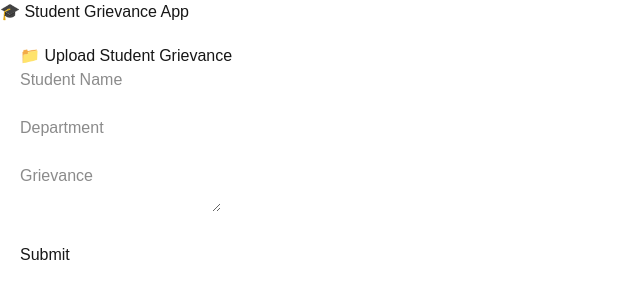
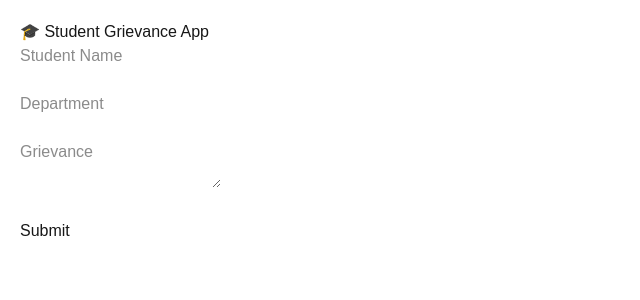
Before and after one commit to akshayaponnusamy/mvp-internship, a Next.js app: page / in a window 1280 px wide. Shown: the top 300 px of the page, without its empty margins (0-640 px from the left). Built offline with nearby package versions, Linux system fonts and the light colour scheme.

Commit message:
done changed

```diff
--- a/src/components/UploadFile.js
+++ b/src/components/UploadFile.js
@@ -15,42 +15,44 @@ export default function UploadFile() {
     }
 
     try {
-      await addDoc(collection(db, "uploads"), {
+      const docRef = await addDoc(collection(db, "uploads"), {
         studentName,
         department,
         grievance,
         timestamp: serverTimestamp()
       });
-      alert("✅ Grievance submitted!");
+      alert("Grievance submitted! ID: " + docRef.id);
       setStudentName('');
       setDepartment('');
       setGrievance('');
     } catch (error) {
-      console.error("❌ Upload error:", error);
-      alert("Upload failed.");
+      console.error("Error uploading:", error);
+      alert("Upload failed: " + error.message);
     }
   };
 
   return (
-    <div style={{ padding: '20px' }}>
-      <h2>📁 Upload Student Grievance</h2>
+    <div>
       <input
         type="text"
         placeholder="Student Name"
         value={studentName}
         onChange={(e) => setStudentName(e.target.value)}
       /><br /><br />
+
       <input
         type="text"
         placeholder="Department"
         value={department}
         onChange={(e) => setDepartment(e.target.value)}
       /><br /><br />
+
       <textarea
         placeholder="Grievance"
         value={grievance}
         onChange={(e) => setGrievance(e.target.value)}
       /><br /><br />
+
       <button onClick={handleSubmit}>Submit</button>
     </div>
   );
--- a/src/firebase/firebase.js
+++ b/src/firebase/firebase.js
@@ -6,7 +6,7 @@ const firebaseConfig = {
   apiKey: "AIzaSyAM52ijcDhrMSuiwCTIMlaAJejSQuS_qqo",
   authDomain: "student-grievance-app.firebaseapp.com",
   projectId: "student-grievance-app",
-  storageBucket: "student-grievance-app.appspot.com",  // ✅ fix this (was incorrect)
+  storageBucket: "student-grievance-app.appspot.com",
   messagingSenderId: "589941445131",
   appId: "1:589941445131:web:a69bf0744c6575b11e6d0e"
 };
--- a/src/pages/index.js
+++ b/src/pages/index.js
@@ -1,8 +1,9 @@
+// src/pages/index.js
 import UploadFile from '../components/UploadFile';
 
-export default function Home() {
+export default function HomePage() {
   return (
-    <div>
+    <div style={{ padding: 20 }}>
       <h1>🎓 Student Grievance App</h1>
       <UploadFile />
     </div>
```
